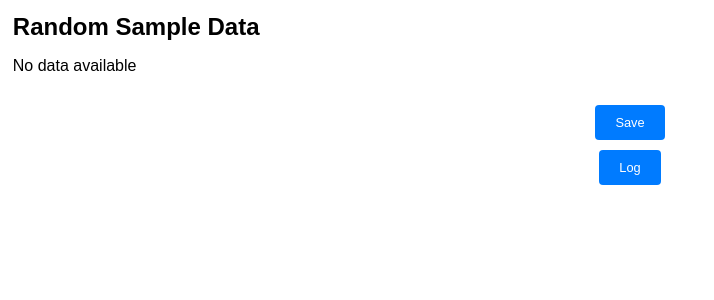
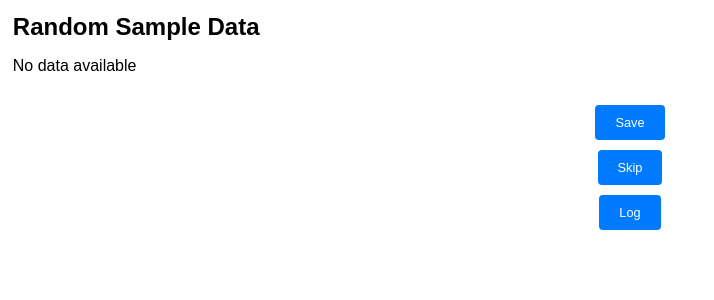
Before and after one commit to phon1/data-translate, a Flask app: template templates/main.html in a window 1280 px wide. Shown: the part 20-320 px from the top of the page, without its empty margins (0-714 px from the left). Run offline with Flask 3, Linux system fonts and the light colour scheme; the template is opened without the code that fills it, so the values that code supplies are empty; some libraries are stand-ins or nearby versions.

Commit message:
`update main` button skip

```diff
--- a/app.py
+++ b/app.py
@@ -74,6 +74,18 @@ def login():
         return redirect(url_for('main'))
 
     return render_template('login.html', error=None)
+
+@app.route('/skip/<message_id>', methods=['POST'])
+def skip_data(message_id):
+    try:
+        # Cập nhật trạng thái "skip" và thời gian sửa đổi trong bảng log_instruction_dataset
+        update_data_status(request.form['message_id'], 'skip', session.get('phone_number'))
+
+        return "success"  # Trả về thông báo thành công
+    except Exception as e:
+        print("Error while skipping data:", e)
+        return "error"  # Trả về thông báo lỗi nếu có lỗi xảy ra
+
 
 @app.route('/main', methods=['GET', 'POST'])
 def main():
--- a/templates/main.html
+++ b/templates/main.html
@@ -4,6 +4,34 @@
 <head>
     <title>Random Sample Data</title>
     <link rel="stylesheet" type="text/css" href="{{ url_for('static', filename='main.css') }}">
+    <script>
+        document.addEventListener("DOMContentLoaded", function () {
+            const skipButton = document.querySelector('[name="skip_button"]');
+
+            if (skipButton) {
+                skipButton.addEventListener("click", function (event) {
+                    event.preventDefault();
+                    const message_id = document.getElementById('message_id').value;
+
+                    // Gửi yêu cầu POST tới route /skip/message_id
+                    fetch(`/skip/${message_id}`, { method: 'POST' })
+                        .then(response => response.text())
+                        .then(result => {
+                            if (result === "success") {
+                                // Reload trang để load dữ liệu mới
+                                location.reload();
+                            } else {
+                                alert("Error while skipping data.");
+                            }
+                        })
+                        .catch(error => {
+                            console.error('Error:', error);
+                            alert("Error while skipping data.");
+                        });
+                });
+            }
+        });
+    </script>
 </head>
 
 <body>
@@ -73,6 +101,8 @@
                 <div class="centered-buttons">
                     <!-- Thêm button "Save" -->
                     <button type="submit" form="main_form" name="save_button" value="save">Save</button>
+                    <!-- Thêm button "Skip" -->
+                    <button type="submit" form="main_form" name="skip_button" value="skip">Skip</button>
                     <!-- Thêm button "Log" -->
                     <a href="{{ url_for('log') }}" class="log-button">Log</a>
                 </div>
```
